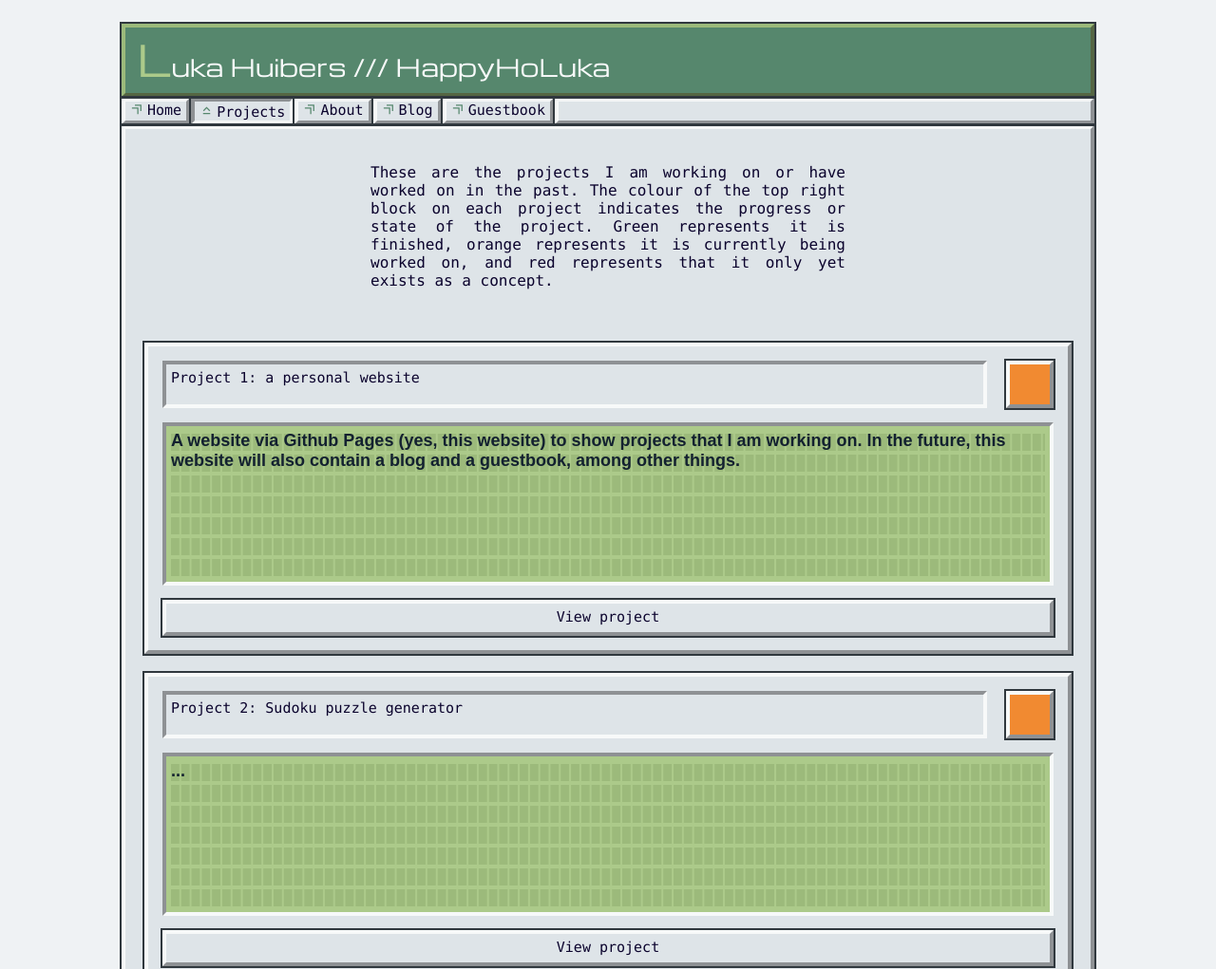
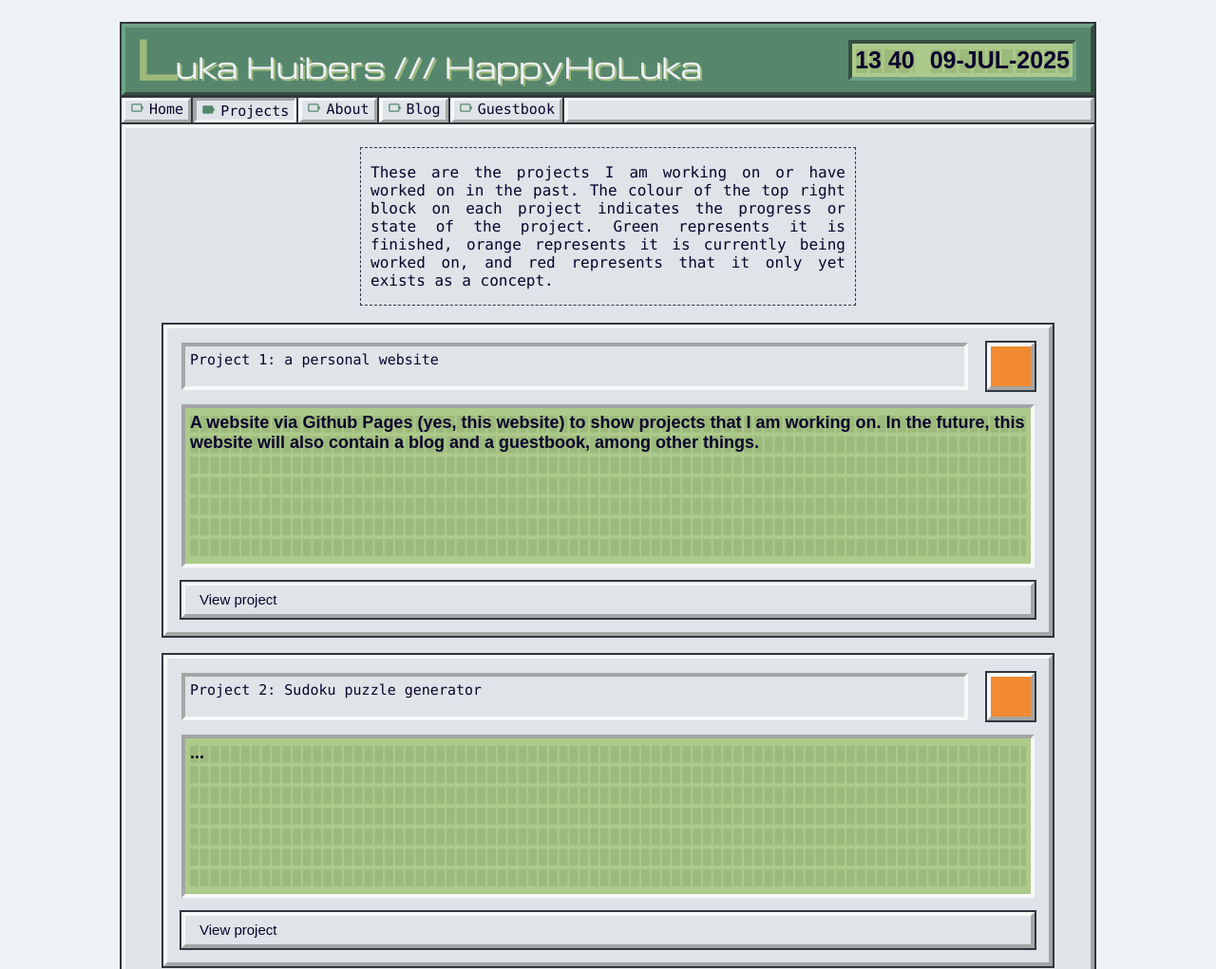
Before and after one commit to lukahuibers/lukahuibers.github.io, a plain HTML site: page projects.html in a window 1280 px wide. Shown: the top 1021 px of the page at 95% size. Drawn offline with nearby package versions, Linux system fonts and the light colour scheme; a web font is replaced by a local one.

Commit message:
Background, header, LCD clock, icons in header buttons.

```diff
--- a/projects.html
+++ b/projects.html
@@ -4,10 +4,9 @@
         <title>My projects</title>
         <meta charset="UTF-8">
         <meta name="viewport" content="width=device-width, initial-scale=1.0">
-        <link rel="stylesheet" type="text/css" href="./static/styles/structure.css">
-        <link rel="stylesheet" type="text/css" href="./static/styles/projects.css">
+        <link rel="stylesheet" type="text/css" href="./static/styles/structure.css?1">
+        <link rel="stylesheet" type="text/css" href="./static/styles/projects.css?1">
     </head>
-
 
     <body>
         <header>
@@ -15,12 +14,16 @@
                 <div class="header-text">
                     Luka Huibers /// HappyHoLuka
                 </div>
+                <div class="inset header-clock doto-lcd-font">
+                    <div class="clock">XX XX</div>
+                    <div class="clock">X-XXX-XXXX</div>
+                </div>
             </div>
             <div class="header-buttons">
                 <a class="outset base-button small" href="./index.html">
                     <div class="button-text">
                         <svg xmlns="http://www.w3.org/2000/svg" viewBox="0 -960 960 960">
-                            <path d="M680-320v-360H320v-80h440v440h-80ZM480-120v-360H120v-80h440v440h-80Z"/>
+                            <path d="M160-290h560v-380H160v380Zm0 80q-33 0-56.5-23.5T80-290v-380q0-33 23.5-56.5T160-750h560q33 0 56.5 23.5T800-670v90h20q25 0 42.5 17.5T880-520v80q0 26-17.5 43T820-380h-20v90q0 33-23.5 56.5T720-210H160Z"/>
                         </svg>
                         Home
                     </div>
@@ -28,7 +31,7 @@
                 <div class="outset base-button small selected">
                     <div class="button-text">
                         <svg xmlns="http://www.w3.org/2000/svg" viewBox="0 -960 960 960">
-                            <path d="M240-240v-80h480v80H240Zm240-496 240 240-56 56-184-184-184 184-56-56 240-240Z"/>
+                            <path d="M160-210q-33 0-56.5-23.5T80-290v-380q0-33 23.5-56.5T160-750h560q33 0 56.5 23.5T800-670v90h20q25 0 42.5 17.5T880-520v80q0 26-17.5 43T820-380h-20v90q0 33-23.5 56.5T720-210H160Z"/>
                         </svg>
                         Projects
                     </div>
@@ -36,7 +39,7 @@
                 <a class="outset base-button small" href="./about.html">
                     <div class="button-text">
                         <svg xmlns="http://www.w3.org/2000/svg" viewBox="0 -960 960 960">
-                            <path d="M680-320v-360H320v-80h440v440h-80ZM480-120v-360H120v-80h440v440h-80Z"/>
+                            <path d="M160-290h560v-380H160v380Zm0 80q-33 0-56.5-23.5T80-290v-380q0-33 23.5-56.5T160-750h560q33 0 56.5 23.5T800-670v90h20q25 0 42.5 17.5T880-520v80q0 26-17.5 43T820-380h-20v90q0 33-23.5 56.5T720-210H160Z"/>
                         </svg>
                         About
                     </div>
@@ -44,7 +47,7 @@
                 <a class="outset base-button small" href="./blog.html">
                     <div class="button-text">
                         <svg xmlns="http://www.w3.org/2000/svg" viewBox="0 -960 960 960">
-                            <path d="M680-320v-360H320v-80h440v440h-80ZM480-120v-360H120v-80h440v440h-80Z"/>
+                            <path d="M160-290h560v-380H160v380Zm0 80q-33 0-56.5-23.5T80-290v-380q0-33 23.5-56.5T160-750h560q33 0 56.5 23.5T800-670v90h20q25 0 42.5 17.5T880-520v80q0 26-17.5 43T820-380h-20v90q0 33-23.5 56.5T720-210H160Z"/>
                         </svg>
                         Blog
                     </div>
@@ -52,12 +55,12 @@
                 <a class="outset base-button small" href="./guestbook.html">
                     <div class="button-text">
                         <svg xmlns="http://www.w3.org/2000/svg" viewBox="0 -960 960 960">
-                            <path d="M680-320v-360H320v-80h440v440h-80ZM480-120v-360H120v-80h440v440h-80Z"/>
+                            <path d="M160-290h560v-380H160v380Zm0 80q-33 0-56.5-23.5T80-290v-380q0-33 23.5-56.5T160-750h560q33 0 56.5 23.5T800-670v90h20q25 0 42.5 17.5T880-520v80q0 26-17.5 43T820-380h-20v90q0 33-23.5 56.5T720-210H160Z"/>
                         </svg>
                         Guestbook
                     </div>
                 </a>
-                <div class="outset header-infil-right"></div>
+                <div class="outset header-buttons-stretch"></div>
             </div>
         </header>
 
@@ -65,7 +68,7 @@
             <div class="outset window">
                 <div class="window-top">
                     <div class="window-title" id="window-title">Title</div>
-                    <a class="outset base-button exit" href="#">X</a>
+                    <button class="outset base-button exit" onclick="disableOverlay()">X</button>
                 </div>
                 <div class="window-text" id="window-text">Text</div>
                 <div class="window-content">
@@ -185,7 +188,6 @@
 
             <div class="grid-projects">
                 <div class="outset project" id="1">
-                    <!-- <div id="1"></div> -->
                     <div class="project-top">
                         <div class="inset project-title">
                             Project 1: a personal website
@@ -193,17 +195,17 @@
                         <div class="outset project-progress todo"></div>
                     </div>
                     <div class="inset">
-                        <div class="project-info doto-lcd-font">
+                        <div class="project-info doto-lcd-font" contenteditable=true>
                             SA website via Github Pages (yes, this website) to show projects
                             Sthat I am working on. In the future, this website will also contain
                             Sa blog and a guestbook, among other things.
                         </div>
                     </div>
-                    <a class="outset base-button project" href="#1">
+                    <button class="outset base-button project" onclick="enableOverlay(1)">
                         <div class="button-text">
                             View project
                         </div>
-                    </a>
+                    </button>
                 </div>
 
                 <div class="outset project" id="2">
@@ -218,11 +220,11 @@
                             S...
                         </div>
                     </div>
-                    <a class="outset base-button project" href="#2">
+                    <button class="outset base-button project" onclick="enableOverlay(2)">
                         <div class="button-text">
                             View project
                         </div>
-                    </a>
+                    </button>
                 </div>
 
                 <div class="outset project" id="3">
@@ -236,11 +238,11 @@
                         <div class="project-info-animate doto-lcd-font">
                         </div>
                     </div>
-                    <a class="outset base-button project" href="#3">
+                    <button class="outset base-button project" onclick="enableOverlay(3)">
                         <div class="button-text">
                             View project
                         </div>
-                    </a>
+                    </button>
                 </div>
 
                 <!-- <div class="outset project" id="4">
@@ -286,16 +288,17 @@
         <!-- <footer class="outset"></footer> -->
     </body>
 
+    <script src="static/js/clock.js"></script>
     <script>
         //===================================================//
         //====================[ OVERLAY ]====================//
         //===================================================//
 
-        let overlay = document.getElementById('overlay_');
+        const overlay = document.getElementById('overlay_');
         function enableOverlay(project) {
             overlay_.style.display = "block";
-            var overlayTitle = `Project ${project}: `;
-            var overlayText = "";
+            let overlayTitle = `Project ${project}: `;
+            let overlayText = "";
             switch (parseInt(project)) {
                 case 1: // Personal Website
                     overlayTitle += "a personal website";
@@ -316,32 +319,44 @@
             }
             overlay.querySelector('#window-title').innerHTML = overlayTitle;
             overlay.querySelector('#window-text').innerHTML = overlayText;
-            document.getElementsByTagName('main')[0].style.display = 'none';
+            document.getElementsByTagName('body')[0].style.overflow = 'hidden';
         }
 
         // Disable the project overlay and return to the overview
         function disableOverlay() {
             overlay.style.display = 'none';
             overlay.getElementsByClassName('sudoku-grid')[0].style.display = 'none';
-            document.getElementsByTagName('main')[0].style.display = 'grid';
+            document.getElementsByTagName('body')[0].style.overflow = 'inherit';
         }
 
         // On nagivation change (url#projectNr), parse the url to open the correct project
-        window.navigation.addEventListener("navigate", (event) => {
-            console.log("NAVIGATION EVENT CALLED")
-            var project = event.destination.url.split('#')[1];
-            if (project) {
-                var projectNr = project.substring(project.length-1, project.length);
-                enableOverlay(projectNr);
-            } else {
-                disableOverlay();
-            }
-        })
+        // window.navigation.addEventListener("navigate", (event) => {
+        //     console.log("NAVIGATION EVENT CALLED")
+        //     var project = event.destination.url.split('#')[1];
+        //     if (project) {
+        //         var projectNr = project.substring(project.length-1, project.length);
+        //         enableOverlay(projectNr);
+        //     } else {
+        //         disableOverlay();
+        //     }
+        // })
+        // On window load open the selected project (if any is selected)
         var project = document.URL.split('#')[1];
         if (project) {
             var projectNr = project.substring(project.length-1, project.length);
             enableOverlay(projectNr);
         }
+
+        // const projects = document.getElementsByClassName('project');
+        // function randomiseProjectLocs() {
+        //     for (let i = 0; i < projects.length; i++) {
+        //         let project = projects[i];
+        //         project.style.marginLeft = (Math.random()*2-1)*10 + '%';
+        //         project.style.marginright = (Math.random()*2-1)*10 + '%';
+        //         // project.style.marginRight = '10%';
+        //     }
+        // }
+        // randomiseProjectLocs();
 
 
         //==================================================//
--- /dev/null
+++ b/static/js/clock.js
@@ -0,0 +1,24 @@
+const clock = document.getElementsByClassName('clock');
+const MONTHS = ['JAN', 'FEB', 'MAR', 'APR', 'MAY', 'JUN', 'JUL', 'AUG', 'SEP', 'OCT', 'NOV', 'DEC'];
+var currentTime = new Date();
+
+function setClockTime(time) {
+    let minutes = time.getMinutes();
+    if (minutes < 10) { minutes = '0' + minutes; }
+    let hours = time.getHours();
+    if (hours < 10) { hours = '0' + hours; }
+    let dots = clock[0].innerText.substring(2,3);
+    clock[0].innerText = hours + (dots===' '?':':' ') + minutes;
+}
+
+function setClockDate(time) {
+    let day = time.getDate();
+    if (day < 10) { day = '0' + day; }
+    let month = MONTHS[time.getMonth()];
+    let year = time.getFullYear();
+    clock[1].innerText = day + '-' + month + '-' + year;
+}
+
+setClockTime(currentTime);
+setClockDate(currentTime);
+setInterval(setClockTime, 1000, currentTime);
--- a/static/styles/guestbook.css
+++ b/static/styles/guestbook.css
@@ -10,7 +10,7 @@
     }
     .guestbook-form {
         padding-bottom: 15px;
-        border-bottom: 2px solid var(--color-sh);
+        border-bottom: 2px solid black;
     }
 }
 
--- a/static/styles/projects.css
+++ b/static/styles/projects.css
@@ -1,18 +1,6 @@
-@import url('https://fonts.googleapis.com/css2?family=Doto:wght@800&display=swap');
-
 /*===========================================================*/
 /*====================[ PROJECT WINDOWS ]====================*/
 /*===========================================================*/
-
-.doto-lcd-font {
-  font-family: "Doto", sans-serif;
-  font-optical-sizing: auto;
-  font-weight: 800;
-  font-style: normal;
-  font-variation-settings:
-    "ROND" 0;
-}
-
 
 /* Grid of project windows */
 .grid-projects {
@@ -23,9 +11,11 @@
     gap: 20px;
     box-sizing: border-box;
     width: 100%;
-    margin: auto;
+    /* margin: auto; */
     padding: 20px;
     justify-content: space-around;
+
+    /* margin-left: -10%; */
 }
 
 @media only screen and (max-width: 1300px) {
@@ -36,13 +26,15 @@
 
 /* Project window */
 .project {
-    background-color: var(--color-fg);
+    background-color: var(--color-secondary);
     display: flex;
     flex-direction: column;
     padding: 15px;
     gap: 15px;
     color: var(--color-text);
     scroll-margin-top: calc(var(--header-height) + 25px);
+
+    z-index: 1;
 }
 
 .project-top {
@@ -76,16 +68,16 @@
 .project-info, .project-info-animate {
     min-height: calc(22px * 7);
     /* Background */
-    background-color: var(--lcd-dark);
-    background-image: linear-gradient(var(--lcd-light) .25em, transparent .1em), linear-gradient(90deg, var(--lcd-light) .1em, transparent .1em);
-    background-size: 10.8px 22px;
+    background-color: var(--color-accent);
+    background-image:
+        linear-gradient(var(--color-accent-hl) .2em, transparent .1em),
+        linear-gradient(90deg, var(--color-accent-hl) .1em, transparent .1em);
+    background-size: 10.8px 21.7px;
     background-position: -2px -1px;
     /* Borders */
-    border-width: 5px;
-    border-style: solid;
-    border-color: var(--lcd-light);
+    border: 5px solid var(--color-accent-hl);
     /* Text */
-    color: var(--lcd-text);
+    color: var(--color-text);
     font-size: 18px;
     white-space: pre-wrap;
     overflow: hidden;
@@ -120,7 +112,7 @@
 
 .sudoku-field {
     border-width: 0px;
-    background-color: var(--color-bg);
+    background-color: var(--color-background);
     display: flex;
     justify-content: center;
     align-items: center;
@@ -162,13 +154,13 @@
 
     width: 250px;
     height: 35px;
-    background-color: var(--color-bg);
+    background-color: var(--color-background);
 }
 
 .current-number {
     width: 250px;
     height: 300px;
-    background-color: var(--color-bg);
+    background-color: var(--color-background);
     display: flex;
     align-items: center;
     justify-content: center;
--- a/static/styles/structure.css
+++ b/static/styles/structure.css
@@ -4,78 +4,81 @@
 /*===============================================================*/
 
 @import url('https://fonts.googleapis.com/css2?family=Michroma&display=swap');
+@import url('https://fonts.googleapis.com/css2?family=Doto:wght@800&display=swap');
 
 :root {
     /* Structural variables */
     --header-height: 58px;
     --std-font-size: 15px;
     /* Colour variables */
-    --color-fg: #dee4e8; /* Foreground */
-    --color-in: #c7cbce; /* Indents */
-    --color-sh: #7a848c; /* Shadow */
-    --color-bg: #eff2f4; /* Background */
-    --color-hl: #F7F9F9; /* Highlights */
+    --color-primary: #537A5A;
+    --color-primary-hl: #56876D;
+
+    --color-primary: #56876D;
+    --color-primary-hl: #6EA286;
+
+    --color-secondary: #dee4e8;
+    --color-secondary-hl: #F7F9F9;
+    --color-accent: #9cba7b;
+    --color-accent-hl: #acca8a;
+    --color-background: #eff2f4;
+    --color-outline: #30383e;
     --color-text: #0B032D; /* Text */
-    --color-outline: #30383e;
-    --color-outline2: #525a5f;
-    --color-hd: #4a3d7c; /* Header */
+    --color-text2: #f0eff5; /* Text alternate */
+
     --color-hd: #62528D;
 
-    --lcd-dark: #9cba7b;
-    --lcd-light: #acca8a;
-    --lcd-text: #132130;
-
-    --color-main: #56876D;
-    --color-hd: var(--color-main);
-}
-
-* {
-    font-family: 'Lucida Console', Courier, monospace;
+    /* --lcd-dark: #9cba7b; */
+    /* --lcd-light: #acca8a; */
+    /* --lcd-text: #132130; */
 }
 
 html {
     scroll-behavior: smooth;
+    font-family: 'Lucida Console', Courier, monospace;
+}
+
+.doto-lcd-font {
+  font-family: "Doto", sans-serif;
+  font-optical-sizing: auto;
+  font-weight: 800;
+  font-style: normal;
+  font-variation-settings:
+    "ROND" 0;
 }
 
 body {
-    min-height: calc(100vh - 50px);
-
-    background-color: var(--color-bg);
-    padding: 0px;
-    margin: 25px max(100px, 10%);
-    background-image: radial-gradient(var(--color-bg) 4px, var(--lcd-light) 5px, var(--color-bg) 5px);
+    /* Structure */
+    display: flex;
+    flex-direction: column;
+    min-height: 100vh;
+    padding: 25px max(100px, 10%);
+    margin: 0;
+    box-sizing: border-box;
+    /* Background */
+    background-image: radial-gradient(var(--color-background) 4px, var(--color-primary) 5px, var(--color-background) 5px);
     background-size: 15px 15px;
     background-attachment: fixed;
     animation: bg-scroll 4s linear infinite;
 }
 
 @keyframes bg-scroll {
-    from {
-        background-position: 0px 15px;
-    } to {
-        background-position: 0px 0px;
-    }
+    from {background-position: 0px 15px;}
+    to {background-position: 0px 0px;}
 }
 
 main {
-    /* min-height: calc(calc(100vh - var(--header-height)) - 58px); */
-    min-height: calc(100vh - 160px);
-    width: 100%;
-    background-color: var(--color-fg);
-    /* background-image: url(../images/noise_bg.svg); */
-    /* background-position: center; */
-    /* background-size: cover; */
+    padding: 20px;
+    flex: 1;
 }
 
 @media only screen and (max-width: 720px) {
     header {
         position: sticky;
+        top: 0;
     }
     body {
-        margin: 0px;
-    }
-    main {
-        min-height: calc(100vh - var(--header-height));
+        padding: 0;
     }
 }
 
@@ -91,20 +94,33 @@ main {
 }
 
 .header-text {
-    padding: 0 0 4.5px 12px;
-    /* font-size: var(--std-font-size); */
-    color: var(--color-hl);
-    /* text-wrap-mode: nowrap; */
-    /* overflow: hidden; */
-
+    padding: 12px 0 10px 8px;
+    color: var(--color-text2);
+    line-height: 35px;
     font-family: "Michroma", sans-serif;
-    font-weight: 400;
-    font-style: normal;
-    font-size: 25px;
+    font-size: 30px;
+    text-shadow: 2px 2px var(--color-accent);
 }
 .header-text::first-letter {
-    font-size: 45px;
-    color: var(--lcd-light);
+    font-size: 55px;
+    font-weight: 600;
+    color: transparent;
+}
+
+.header-clock {
+    display: flex;
+    gap: 10px;
+}
+
+.clock {
+    font-size: 25px;
+    background-color: var(--color-accent);
+    background-image:
+        linear-gradient(var(--color-accent-hl) .2em, transparent .1em),
+        linear-gradient(90deg, var(--color-accent-hl) .1em, transparent .1em);
+    background-size: 14.9px 30.0px;
+    background-position: -2px -2px;
+    border: 3px solid var(--color-accent-hl);
 }
 
 .header-buttons {
@@ -116,11 +132,7 @@ main {
     margin-bottom: 1px;
 }
 
-.header-infil-left {
-    height: 28px;
-    width: 28px;
-}
-.header-infil-right {
+.header-buttons-stretch {
     height: 28px;
     flex: 1;
 }
@@ -149,14 +161,15 @@ main {
     .button-text {
         display: flex;
         justify-content: center;
-        gap: 3px;
+        gap: 5px;
         transition: transform 0.1s;
         transform: translateY(-1px);
     };
     /* Pushed down buttons */
     &.selected {
         border-style: inset;
-        border-color: var(--color-fg) var(--color-hl) var(--color-hl) var(--color-fg);
+        /* border-color: var(--color-secondary) var(--color-secondary-hl) var(--color-secondary-hl) var(--color-secondary); */
+        border-color: var(--color-secondary-hl);
         cursor: default;
         .button-text {
             transform:translateY(1px);
@@ -203,7 +216,7 @@ main {
 /* Hover effect for (text of) buttons that are not already pushed */
 .base-button:hover:not(.selected) {
     border-style: solid;
-    border-color: var(--color-hl);
+    border-color: var(--color-secondary-hl);
     .button-text {
         transform: translateY(1px);
         text-decoration: underline;
@@ -212,8 +225,7 @@ main {
 
 .button-text > svg {
     height: 15px;
-    /* fill: var(--color-text); */
-    fill: var(--color-main);
+    fill: var(--color-primary);
 }
 
 /*==============================================================*/
@@ -221,36 +233,39 @@ main {
 /*==============================================================*/
 
 .outset {
-    border: 4px outset;
-    border-color: var(--color-hl) var(--color-fg) var(--color-fg) var(--color-hl);
-    background-color: var(--color-fg);
     outline: 2px solid var(--color-outline);
     box-sizing: border-box;
+    border: 4px outset var(--color-secondary-hl);
+    background-color: var(--color-secondary);
     color: var(--color-text);
-    &.header {
-        background-color: var(--color-hd);
-        color: var(--color-fg);
-        /* border-color: var(--lcd-dark) var(--color-hd) var(--color-hd) var(--lcd-dark); */
-        border-color: var(--lcd-dark);
-        top: 0;
+    &.header-top {
+        border-color: var(--color-primary-hl);
+        /* border-color: var(--color-primary-hl); */
+        background-color: var(--color-primary);
+        color: var(--color-text2);
     }
 }
 
 .inset {
-    border: 4px inset;
-    border-color: var(--color-fg) var(--color-hl) var(--color-hl) var(--color-fg);
-    background-color: var(--color-fg);
-    /* outline: 2px solid var(--color-outline); */
+    border: 4px inset var(--color-secondary-hl);
+    background-color: var(--color-secondary);
     box-sizing: border-box;
     color: var(--color-text);
+    &.header-clock {
+        margin-right: 15px;
+        border-color: var(--color-primary-hl);
+        background-color: var(--color-accent-hl);
+    }
 }
 
 .text-contents {
     max-width: 500px;
     margin: auto;
-    padding: 20px;
+    padding: 0 10px;
     text-align: justify;
     text-justify: auto;
+
+    border: 1px dashed var(--color-outline);
 }
 
 /*==========================================================*/
@@ -259,11 +274,20 @@ main {
 
 .overlay {
     display: none;
+    position: fixed;
+    top: 0;
+    left: 0;
     width: 100%;
-    height: calc(100vh - var(--header-height));
+    /* height: calc(100vh - var(--header-height)); */
+    height: 100%;
     z-index: 2;
-    padding: 20px;
+    padding: min(50px, 5%);
     box-sizing: border-box;
+    background-color: #2123224d;
+}
+
+.overlay[display=block] + body {
+    overflow: hidden;
 }
 
 .window {
```
Also changed, not shown: about.html (+13 -8 lines), blog.html (+13 -8 lines), guestbook.html (+15 -10 lines), index.html (+14 -9 lines).
